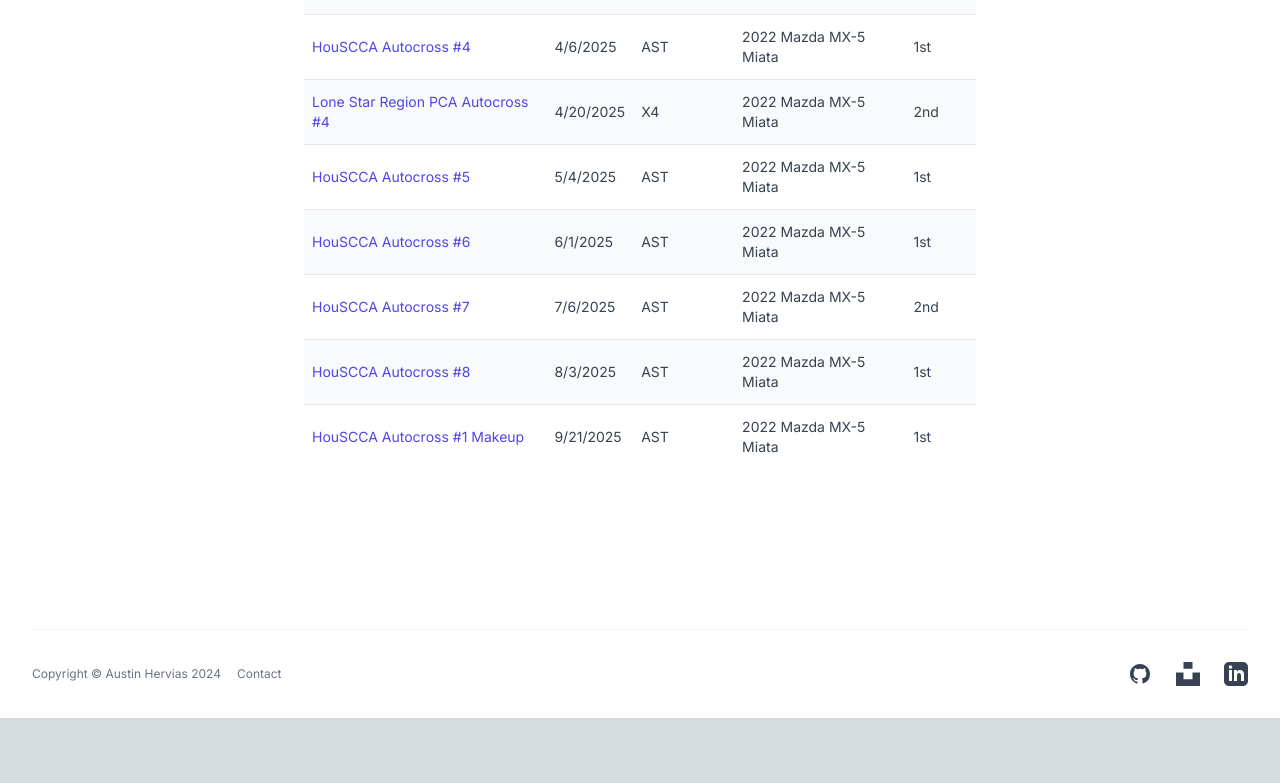
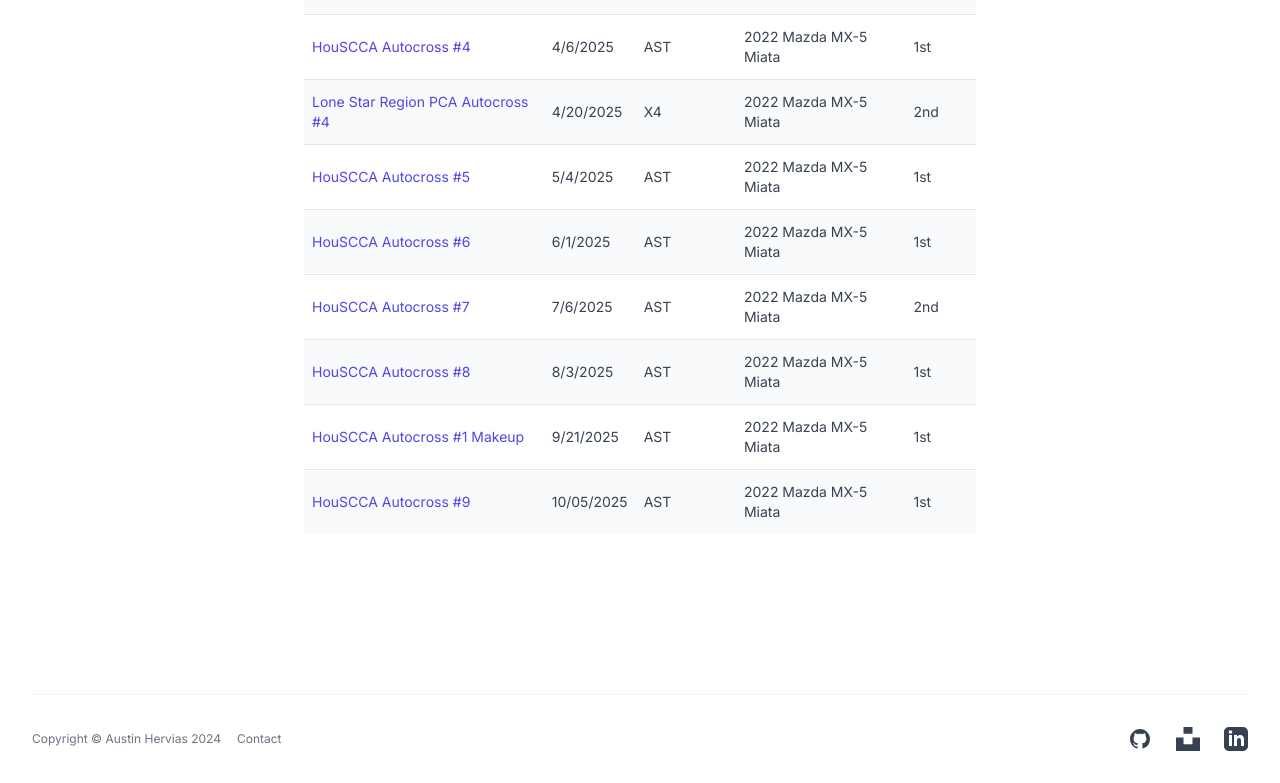
Before and after one commit to ahervias77/ahervias_site, a Next.js app: page /racing in a window 1280 px wide. Shown: the part 1830-2613 px from the top of the page. Before the commit the page ends 2548 px from the top, so only its background shows below. Built offline with nearby package versions, Linux system fonts and the light colour scheme.

Commit message:
Add 2025.10.05 autocross result

```diff
--- a/src/app/racing/page.tsx
+++ b/src/app/racing/page.tsx
@@ -113,6 +113,14 @@
         position: '1st',
         videoUrl: 'https://www.youtube.com/watch?v=cL4_-b9IQK8'
       },
+      {
+        eventName: 'HouSCCA Autocross #9',
+        date: '10/05/2025',
+        class: 'AST',
+        car: '2022 Mazda MX-5 Miata',
+        position: '1st',
+        videoUrl: 'https://www.youtube.com/watch?v=_PHuAeQ6AcI'
+      },
     ]
   },
 ]
```
